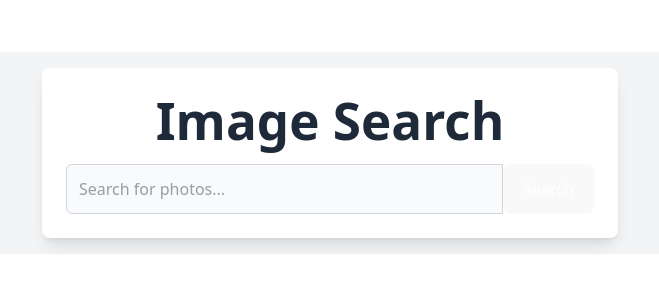
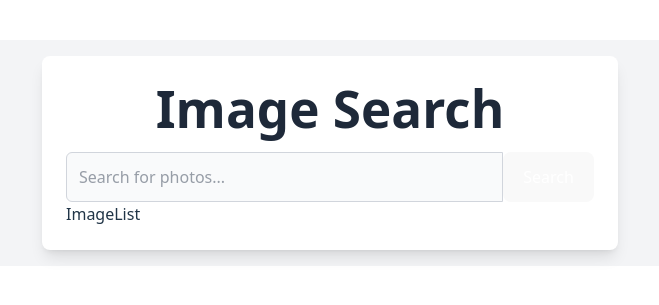
Before and after one commit to abdulbasset-benz/react-api, a React (Vite) app: page / in a window 1280 px wide. Shown: the part 247-552 px from the top of the page, without its empty margins (310-969 px from the left). Built offline with nearby package versions, Linux system fonts and the light colour scheme; no server answers.

Commit message:
pass the images state array ImageList comp. to be mapped for single images

```diff
--- a/src/App.jsx
+++ b/src/App.jsx
@@ -1,12 +1,15 @@
+import { useState } from "react";
 import "./App.css";
 import SearchBar from "./components/SearchBar";
+import ImageList from "./components/ImageList";
 import searchImages from "./api";
 
 function App() {
+  const [images, setImages] = useState([]);
   const handleSubmit = async (term) => {
     const result = await searchImages(term);
 
-    console.log(result);
+    setImages(result);
   };
   return (
     <div className="min-w-screen bg-gray-100 flex items-center justify-center p-4">
@@ -15,6 +18,7 @@ function App() {
           Image Search
         </h1>
         <SearchBar onSubmit={handleSubmit} />
+        <ImageList images={images} />
       </div>
     </div>
   );
```
